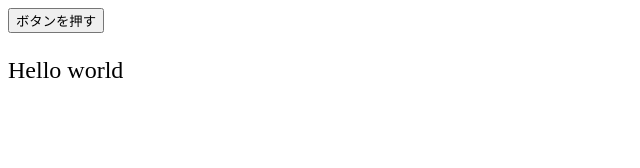
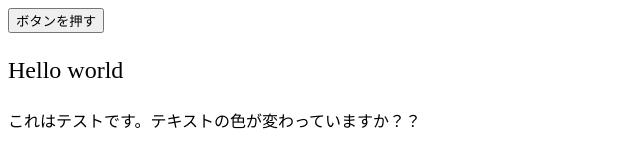
Before and after one commit to yukirop/2024_ds, a plain HTML site: page index.htm in a window 1280 px wide. Shown: the whole page, without its empty margins (0-640 px from the left). Drawn offline with Linux system fonts and the light colour scheme.

Commit message:
Update index.htm

```diff
--- a/index.htm
+++ b/index.htm
@@ -13,6 +13,8 @@
   <body>
     <button onclick="showRainbowText()">ボタンを押す</button>
     <p id="text">Hello world</p>
+
+    <p>これはテストです。テキストの色が変わっていますか？？
 
     <script>
       function showRainbowText() {
```
